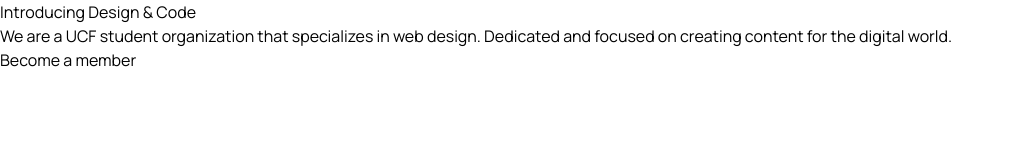
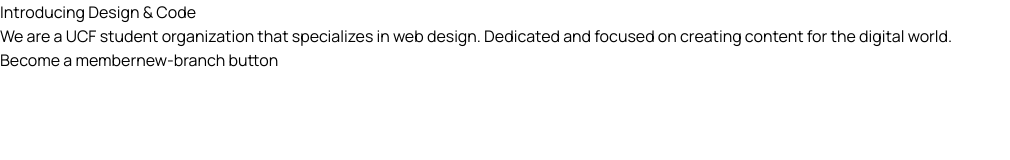
Before and after one commit to designandcodeucf-organization/designandcodeucf, a React (Vite) app: page / in a window 1280 px wide. Shown: the top 160 px of the page, without its empty margins (0-1010 px from the left). Built offline with nearby package versions, Linux system fonts and the light colour scheme.

Commit message:
added button

```diff
--- a/src/components/Hero.jsx
+++ b/src/components/Hero.jsx
@@ -6,6 +6,7 @@ function Hero() {
       <h1>Introducing Design & Code</h1>
       <p>We are a UCF student organization that specializes in web design. Dedicated and focused on creating content for the digital world. </p>
       <button>Become a member</button>
+      <button>new-branch button</button>
     </section>
     </>
   )
```
